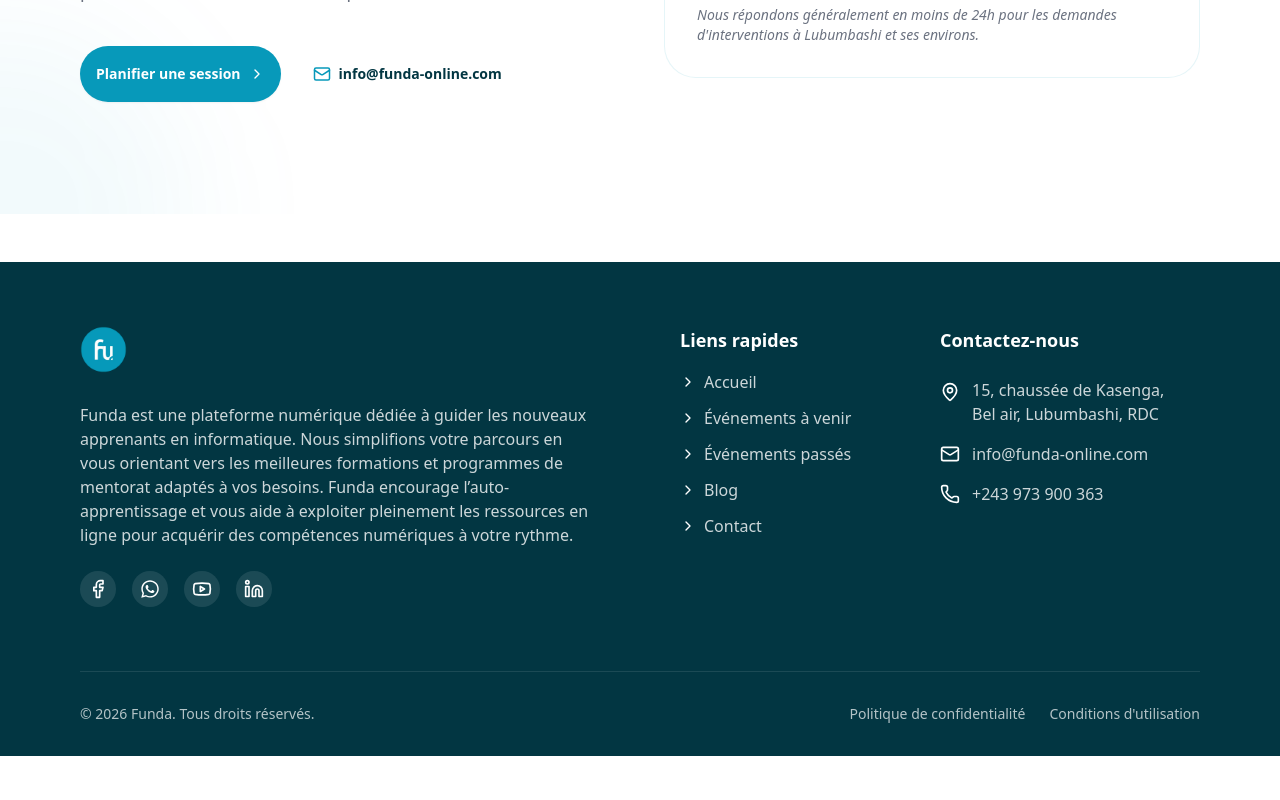
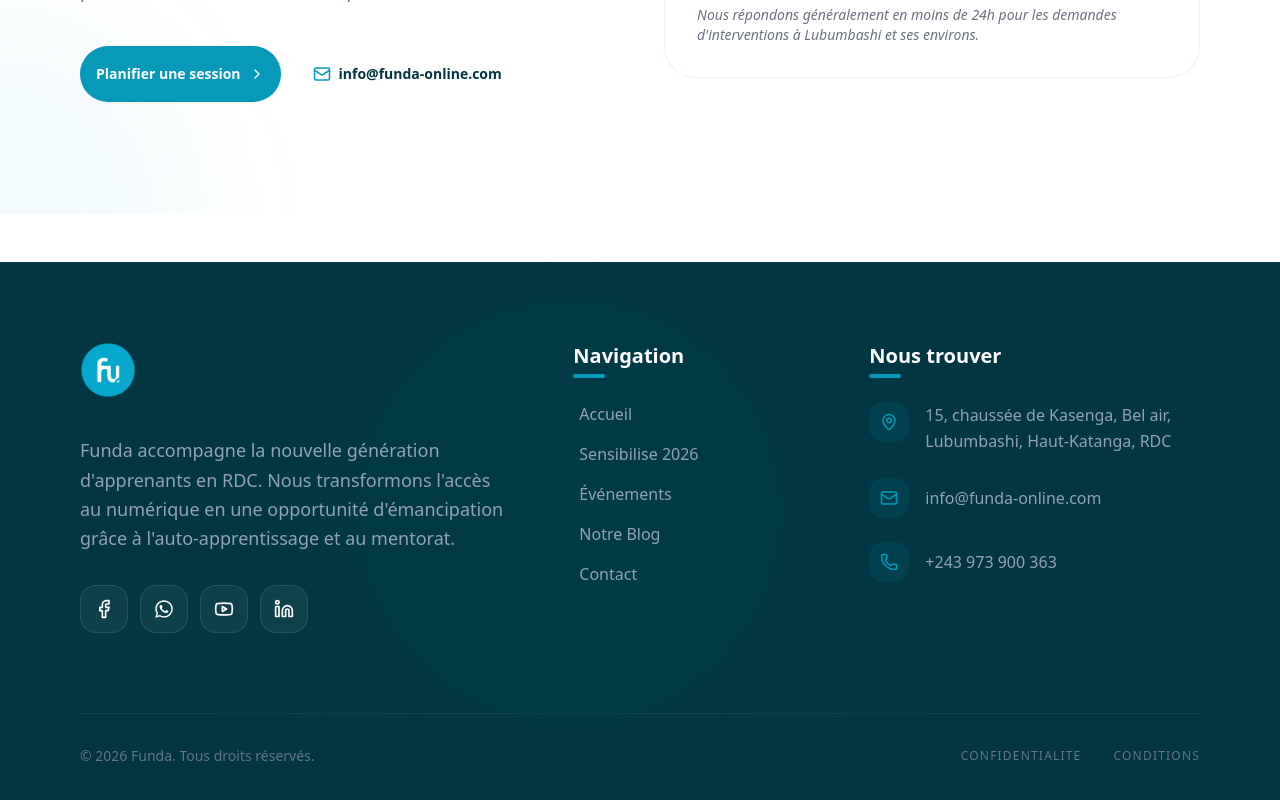
Before and after one commit to Funda-online/funda-online, a Next.js app: page /sensibilise in a window 1280 px wide. Shown: the part 4272-5072 px from the top of the page. Before the commit the page ends 5028 px from the top, so only its background shows below. Built offline with nearby package versions, Linux system fonts and the light colour scheme.

Commit message:
footer v1 ok

```diff
--- a/components/home/Footer.tsx
+++ b/components/home/Footer.tsx
@@ -3,92 +3,73 @@
 import { useEffect, useRef } from "react"
 import { gsap } from "gsap"
 import { ScrollTrigger } from "gsap/ScrollTrigger"
-import { Facebook, MessageCircleDashed, Youtube, Linkedin, Mail, MapPin, Phone, Send, ChevronRight, MessageCircle } from "lucide-react"
+import { Facebook, Youtube, Linkedin, Mail, MapPin, Phone, ChevronRight, Send, Globe } from "lucide-react"
 import Link from "next/link"
 import Image from "next/image"
 import { Button } from "../ui/button"
-import {FaWhatsapp} from "react-icons/fa6"
+import { FaWhatsapp } from "react-icons/fa6"
 
-// Enregistrer le plugin ScrollTrigger
 gsap.registerPlugin(ScrollTrigger)
 
 export default function Footer() {
   const footerRef = useRef<HTMLElement>(null)
-  const columnsRef = useRef<HTMLDivElement[]>([])
 
   useEffect(() => {
-    const tl = gsap.timeline({
-      scrollTrigger: {
-        trigger: footerRef.current,
-        start: "top 90%",
-        toggleActions: "play none none none"
-      }
-    })
-
-    tl.from(footerRef.current?.querySelector(".footer-logo")!, {
-      y: 30,
-      opacity: 0,
-      duration: 0.8,
-      ease: "power3.out"
-    })
-      // .from(columnsRef.current, {
-      //   y: 40,
-      //   opacity: 0,
-      //   stagger: 0.15,
-      //   duration: 0.6,
-      //   ease: "power3.out"
-      // }, "-=0.4")
-      .from(footerRef.current?.querySelector(".footer-bottom")!, {
-        y: 20,
+    const ctx = gsap.context(() => {
+      gsap.from(".footer-content > *", {
+        y: 40,
         opacity: 0,
-        duration: 0.5
-      }, "-=0.3")
-
-    return () => { tl.kill(); }
+        duration: 0.8,
+        stagger: 0.1,
+        ease: "power3.out",
+        scrollTrigger: {
+          trigger: footerRef.current,
+          start: "top 85%",
+        }
+      })
+    }, footerRef)
+    return () => ctx.revert()
   }, [])
 
   return (
     <footer
       ref={footerRef}
-      className="relative bg-[var(--foreground)] text-white overflow-hidden"
+      className="relative bg-foreground text-white overflow-hidden"
     >
-      {/* Éléments décoratifs */}
-      {/* <div className="absolute top-0 left-0 w-full h-full opacity-5">
-        <div className="absolute top-1/4 left-1/4 w-64 h-64 rounded-full bg-[var(--primary)] animate-float-1"></div>
-        <div className="absolute bottom-1/3 right-1/4 w-48 h-48 rounded-full bg-[var(--accent)] animate-float-2"></div>
-      </div> */}
+      {/* Lueur subtile en arrière-plan pour donner de la profondeur */}
+      <div className="absolute top-0 left-1/2 -translate-x-1/2 w-full h-full pointer-events-none">
+        <div className="absolute top-0 left-1/4 w-[500px] h-[500px] bg-primary/10 rounded-full blur-[120px] opacity-50" />
+      </div>
 
-      <div className="container mx-auto px-4 md:px-16 lg:px-20 pt-12 md:pt-16 relative z-10">
-        {/* Contenu principal */}
-        <div className="*grid *grid-cols-1 *md:grid-cols-2 *lg:grid-cols-3 gap-y-8 md:gap-y-12 *gap-12 *border-2 flex flex-col md:flex-row">
-          {/* Colonne 1 - Logo et description */}
-          <div
-            ref={el => { columnsRef.current[0] = el as HTMLDivElement }}
-            className="footer-logo md:mr-20 w-full md:w-[50%]"
-          >
-            <Link href="/" className="inline-block mb-4 md:mb-6">
+      <div className="container mx-auto px-4 md:px-16 lg:px-20 pt-20 pb-10 relative z-10">
+
+        <div className="footer-content grid grid-cols-1 md:grid-cols-12 gap-12 lg:gap-16">
+
+          {/* Colonne 1 : Brand & Vision (5 colonnes) */}
+          <div className="md:col-span-5 space-y-8">
+            <Link href="/" className="inline-block transition-transform hover:scale-105">
               <Image
                 src="/logo/logo-3.png"
                 alt="Funda Logo"
-                width={47}
-                height={47}
+                width={56}
+                height={56}
+                className="brightness-110"
               />
             </Link>
-            <p className="mb-4 md:mb-6 opacity-80">
-              Funda est une plateforme numérique dédiée à guider les nouveaux apprenants en informatique. Nous simplifions votre parcours en vous orientant vers les meilleures formations et programmes de mentorat adaptés à vos besoins. Funda encourage l’auto-apprentissage et vous aide à exploiter pleinement les ressources en ligne pour acquérir des compétences numériques à votre rythme.
+            <p className="text-slate-400 text-lg leading-relaxed max-w-md">
+              Funda accompagne la nouvelle génération d'apprenants en RDC. Nous transformons l'accès au numérique en une opportunité d'émancipation grâce à l'auto-apprentissage et au mentorat.
             </p>
-            <div className="flex gap-4">
+            <div className="flex gap-3">
               {[
-                { icon: <Facebook className="w-5 h-5" />, label: "Facebook", href: "https://www.facebook.com/funda.cd?mibextid=rS40aB7S9Ucbxw6v" },
-                { icon: <FaWhatsapp className="w-5 h-5" />, label: "Whatsapp", href: " https://whatsapp.com/channel/0029Vaq7xx82Jl8IT3kiwg36" },
-                { icon: <Youtube className="w-5 h-5" />, label: "Youtube", href: "https://youtube.com/@fundaonlinecd?si=bne9J-0f2Bmdqs8L" },
-                { icon: <Linkedin className="w-5 h-5" />, label: "LinkedIn", href: "https://www.linkedin.com/company/fundacd/" }
-              ].map((social, index) => (
+                { icon: <Facebook size={20} />, href: "https://www.facebook.com/funda.cd" },
+                { icon: <FaWhatsapp size={20} />, href: "https://whatsapp.com/channel/..." },
+                { icon: <Youtube size={20} />, href: "https://youtube.com/..." },
+                { icon: <Linkedin size={20} />, href: "https://www.linkedin.com/..." }
+              ].map((social, i) => (
                 <a
-                  key={index}
+                  key={i}
                   href={social.href}
-                  aria-label={social.label}
-                  className="p-2 rounded-full bg-white/10 hover:bg-white/20 transition-colors"
+                  className="w-12 h-12 flex items-center justify-center rounded-2xl bg-white/5 border border-white/10 hover:bg-primary hover:border-primary text-white transition-all duration-300"
                 >
                   {social.icon}
                 </a>
@@ -96,149 +77,85 @@ export default function Footer() {
             </div>
           </div>
 
-          {/* Colonne 2 - Liens rapides */}
-          <div
-            ref={el => { columnsRef.current[1] = el as HTMLDivElement }}
-            className="space-y-3 md:space-y-4 w-full md:w-[25%]"
-          >
-            <h3 className="text-lg font-semibold mb-4">Liens rapides</h3>
-            <ul className="space-y-3">
+          {/* Colonne 2 : Navigation Rapide (3 colonnes) */}
+          <div className="md:col-span-3 space-y-8">
+            <h3 className="text-xl font-bold text-white relative inline-block">
+              Navigation
+              <span className="absolute -bottom-2 left-0 w-8 h-1 bg-primary rounded-full"></span>
+            </h3>
+            <ul className="space-y-4">
               {[
                 { label: "Accueil", href: "/" },
-                { label: "Événements à venir", href: "/events/upcoming" },
-                { label: "Événements passés", href: "/events/past" },
-                { label: "Blog", href: "/blog" },
-                // { label: "Ressources", href: "/resources" },
+                { label: "Sensibilise 2026", href: "/sensibilise" },
+                { label: "Événements", href: "/events/upcoming" },
+                { label: "Notre Blog", href: "/blog" },
                 { label: "Contact", href: "/contact" }
-              ].map((link, index) => (
-                <li key={index}>
+              ].map((link, i) => (
+                <li key={i}>
                   <Link
                     href={link.href}
-                    className="flex flex-row items-center gap-2"
+                    className="group flex items-center gap-2 text-slate-400 hover:text-primary transition-colors"
                   >
-                    <ChevronRight className="h-4 w-4" />
-                    <span className="opacity-80 hover:opacity-100 hover:underline transition-all">{link.label}</span>
+                    <ChevronRight size={14} className="text-primary opacity-0 -ml-4 group-hover:opacity-100 group-hover:ml-0 transition-all" />
+                    <span>{link.label}</span>
                   </Link>
                 </li>
               ))}
             </ul>
           </div>
 
-          {/* Colonne 3 - Ressources */}
-          {/* <div
-            ref={el => { columnsRef.current[2] = el as HTMLDivElement }}
-            className="space-y-4"
-          >
-            <h3 className="text-lg font-semibold mb-4">Ressources</h3>
-            <ul className="space-y-3">
-              {[
-                { label: "Documentation", href: "/docs" },
-                { label: "Tutoriels", href: "/tutorials" },
-                { label: "FAQ", href: "/faq" },
-                { label: "Mentors", href: "/mentors" },
-                { label: "Forum", href: "/forum" }
-              ].map((link, index) => (
-                <li key={index}>
-                  <Link
-                    href={link.href}
-                    className="flex flex-row items-center gap-2"
-                  >
-                    <ChevronRight className="h-4 w-4" />
-                    <span className="opacity-80 hover:opacity-100 hover:underline transition-all">{link.label}</span>
-                  </Link>
-                </li>
-              ))}
-            </ul>
-          </div> */}
-
-          {/* Colonne 4 - Contact */}
-          <div
-            ref={el => { columnsRef.current[3] = el as HTMLDivElement }}
-            className="space-y-4 md:space-y-6 w-full md:w-[25%]"
-          >
-            <h3 className="text-lg font-semibold">Contactez-nous</h3>
-            <ul className="space-y-3 md:space-y-4">
-              <li className="flex items-start gap-3">
-                <MapPin className="w-5 h-5 mt-1 flex-shrink-0" />
-                <span className="opacity-80">
-                  15, chaussée de Kasenga,<br /> Bel air, Lubumbashi, RDC
-                </span>
-              </li>
-              <li className="flex items-center gap-3">
-                <Mail className="w-5 h-5" />
-                <a
-                  href="mailto:contact@funda.fr"
-                  className="opacity-80 hover:opacity-100 hover:underline transition-all"
-                >
+          {/* Colonne 3 : Infos de Contact (4 colonnes) */}
+          <div className="md:col-span-4 space-y-8">
+            <h3 className="text-xl font-bold text-white relative inline-block">
+              Nous trouver
+              <span className="absolute -bottom-2 left-0 w-8 h-1 bg-primary rounded-full"></span>
+            </h3>
+            <div className="space-y-6">
+              <div className="flex items-start gap-4 group">
+                <div className="w-10 h-10 rounded-xl bg-primary/10 flex items-center justify-center shrink-0 group-hover:bg-primary transition-colors">
+                  <MapPin size={18} className="text-primary group-hover:text-white" />
+                </div>
+                <p className="text-slate-400 leading-relaxed group-hover:text-slate-200">
+                  15, chaussée de Kasenga, Bel air,<br /> Lubumbashi, Haut-Katanga, RDC
+                </p>
+              </div>
+              <div className="flex items-center gap-4 group">
+                <div className="w-10 h-10 rounded-xl bg-primary/10 flex items-center justify-center shrink-0 group-hover:bg-primary transition-colors">
+                  <Mail size={18} className="text-primary group-hover:text-white" />
+                </div>
+                <a href="mailto:info@funda-online.com" className="text-slate-400 group-hover:text-slate-200 transition-colors">
                   info@funda-online.com
                 </a>
-              </li>
-              <li className="flex items-center gap-3">
-                <Phone className="w-5 h-5" />
-                <a
-                  href="tel:+243973900363"
-                  className="opacity-80 hover:opacity-100 hover:underline transition-all"
-                >
+              </div>
+              <div className="flex items-center gap-4 group">
+                <div className="w-10 h-10 rounded-xl bg-primary/10 flex items-center justify-center shrink-0 group-hover:bg-primary transition-colors">
+                  <Phone size={18} className="text-primary group-hover:text-white" />
+                </div>
+                <a href="tel:+243973900363" className="text-slate-400 group-hover:text-slate-200 transition-colors">
                   +243 973 900 363
                 </a>
-              </li>
-            </ul>
-
-            {/* Newsletter */}
-            {/* <div className="mt-6">
-              <h4 className="text-sm font-medium mb-3">NEWSLETTER</h4>
-              <div className="relative w-full">
-                <input
-                  type="email"
-                  placeholder="Votre email"
-                  className="w-full bg-white/10 border border-white/20 rounded-full px-4 pr-10 py-2 text-sm placeholder-white/50 focus:outline-none focus:ring-2 focus:ring-[var(--primary)]"
-                />
-                <Button
-                size="sm"
-                  className="absolute top-1/2 right-1 -translate-y-1/2 rounded-full p-1.5 bg-[var(--primary)] hover:bg-[var(--primary)]/50 transition"
-                  aria-label="S'abonner à la newsletter"
-                >
-                  <Send className="w-3 h-3" />
-                </Button>
               </div>
-            </div> */}
+            </div>
           </div>
         </div>
 
-        {/* Bas du footer */}
-        <div className="footer-bottom border-t border-white/10 mt-12 md:mt-16 py-8 text-center md:text-left">
-          <div className="flex flex-col md:flex-row justify-between items-center gap-4">
-            <p className="text-sm opacity-70">
-              © {new Date().getFullYear()} Funda. Tous droits réservés.
-            </p>
-            <div className="flex gap-3 md:gap-6">
-              <Link href="/privacy" className="text-sm opacity-70 hover:opacity-100 transition-all">
-                Politique de confidentialité
-              </Link>
-              <Link href="/terms" className="text-sm opacity-70 hover:opacity-100 transition-all">
-                Conditions d'utilisation
-              </Link>
-              {/* <Link href="/cookies" className="text-sm opacity-70 hover:opacity-100 transition-all">
-                Préférences cookies
-              </Link> */}
-            </div>
+        {/* Divider & Bottom */}
+        <div className="mt-20 pt-8 border-t border-white/5 flex flex-col md:flex-row justify-between items-center gap-6">
+          <div className="flex items-center gap-2 text-slate-500 text-sm">
+            {/* <Globe size={14} /> */}
+            <p>© {new Date().getFullYear()} Funda. Tous droits réservés.</p>
+          </div>
+
+          <div className="flex gap-8">
+            <Link href="/privacy" className="text-xs font-medium text-slate-500 hover:text-white transition-colors uppercase tracking-widest">
+              Confidentialite
+            </Link>
+            <Link href="/terms" className="text-xs font-medium text-slate-500 hover:text-white transition-colors uppercase tracking-widest">
+              Conditions
+            </Link>
           </div>
         </div>
       </div>
-
-      {/* Styles d'animation */}
-      <style jsx global>{`
-        @keyframes float-1 {
-          0%, 100% { transform: translate(0, 0) rotate(0deg); }
-          50% { transform: translate(10px, 15px) rotate(3deg); }
-        }
-        @keyframes float-2 {
-          0%, 100% { transform: translate(0, 0) rotate(0deg); }
-          50% { transform: translate(-10px, 15px) rotate(-3deg); }
-        }
-        .animate-float-1 { animation: float-1 8s ease-in-out infinite; }
-        .animate-float-2 { animation: float-2 10s ease-in-out infinite; }
-      `}</style>
     </footer>
   )
 }
```
